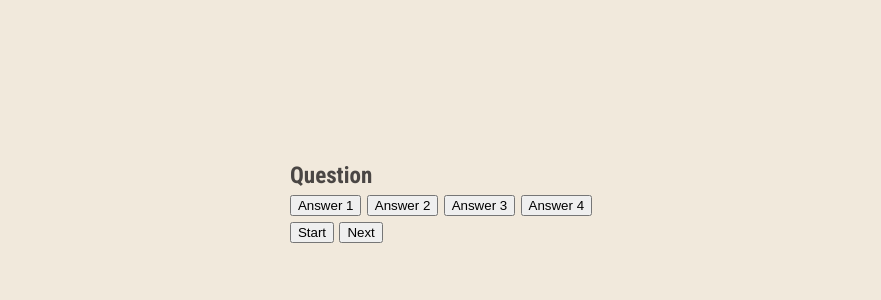
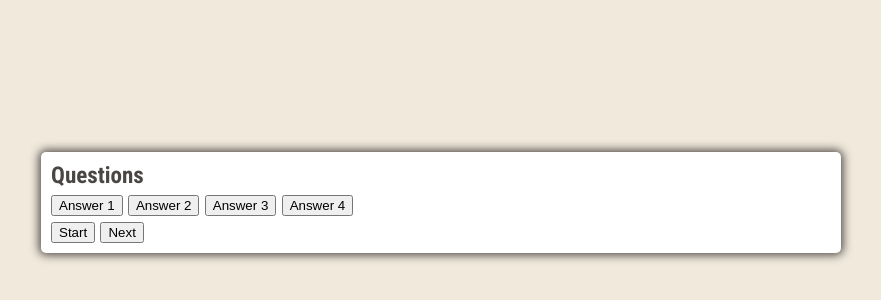
Before and after one commit to mmarmelomartelo/guessgame, a plain HTML site: page index.html in a window 1280 px wide. Shown: the part 198-498 px from the top of the page, without its empty margins (199-1080 px from the left). Drawn offline with Linux system fonts and the light colour scheme.

Commit message:
Add CSS styles to the class container, which is the main card game

```diff
--- a/assets/css/style.css
+++ b/assets/css/style.css
@@ -39,3 +39,13 @@ body.correct {
 body.incorrect {
     --background: var(--background-incorrect);
 }
+
+.container {
+    width: 800px;
+    height: fit-content;
+    max-width: 80%;
+    background-color: white;
+    border-radius: 5px;
+    padding: 10px;
+    box-shadow: 0 0 10px 2px;
+}
--- a/index.html
+++ b/index.html
@@ -10,11 +10,11 @@
     <title>Document</title>
 </head>
 
-<body class="">
+<body>
 
     <div class="container">
         <div id="question-container" class="hide">
-            <div id="question">Question</div>
+            <div id="question">Questions</div>
             <div id="answer-buttons" class="btn-grid">
                 <button class="btn">Answer 1</button>
                 <button class="btn">Answer 2</button>
```
